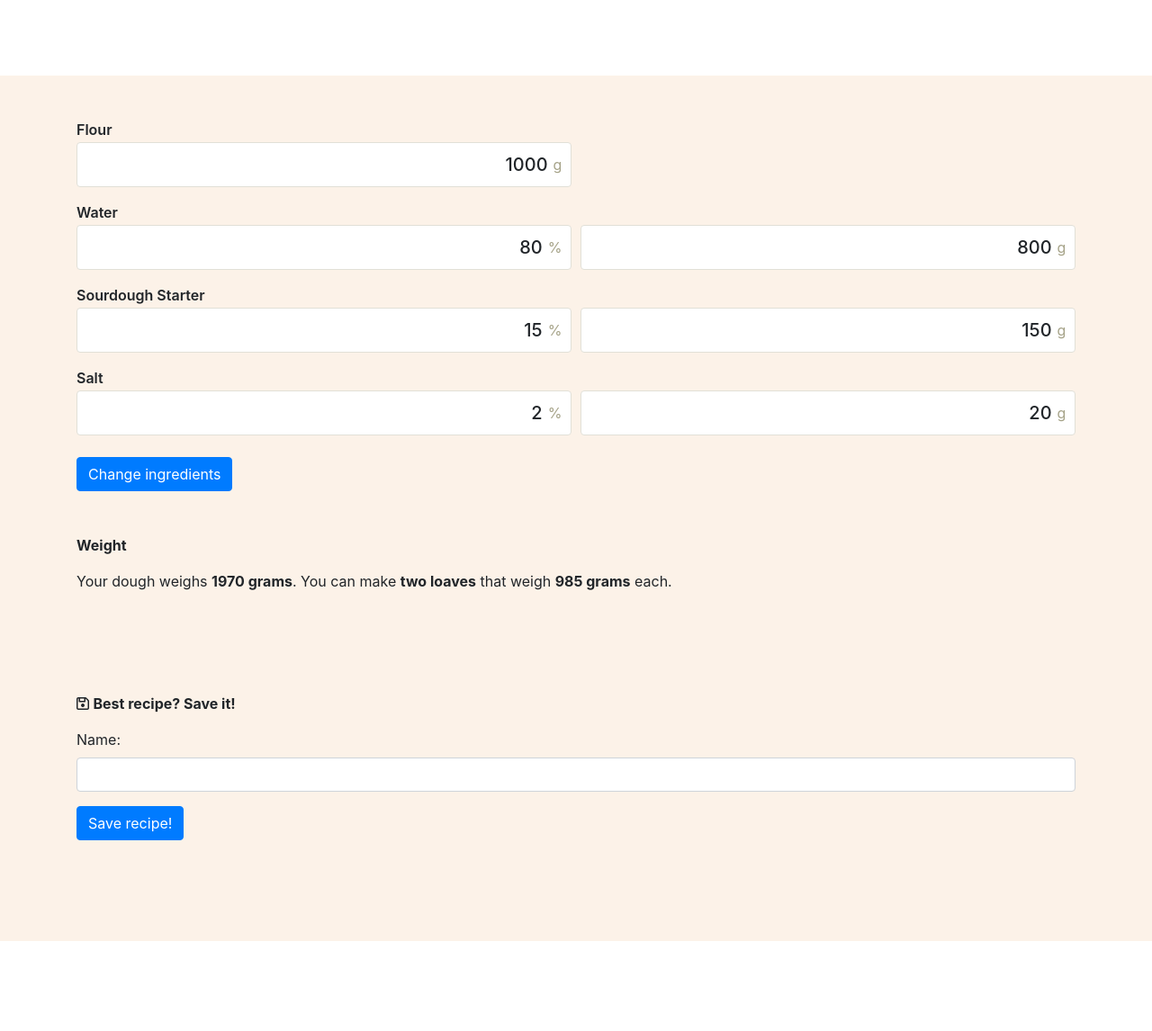
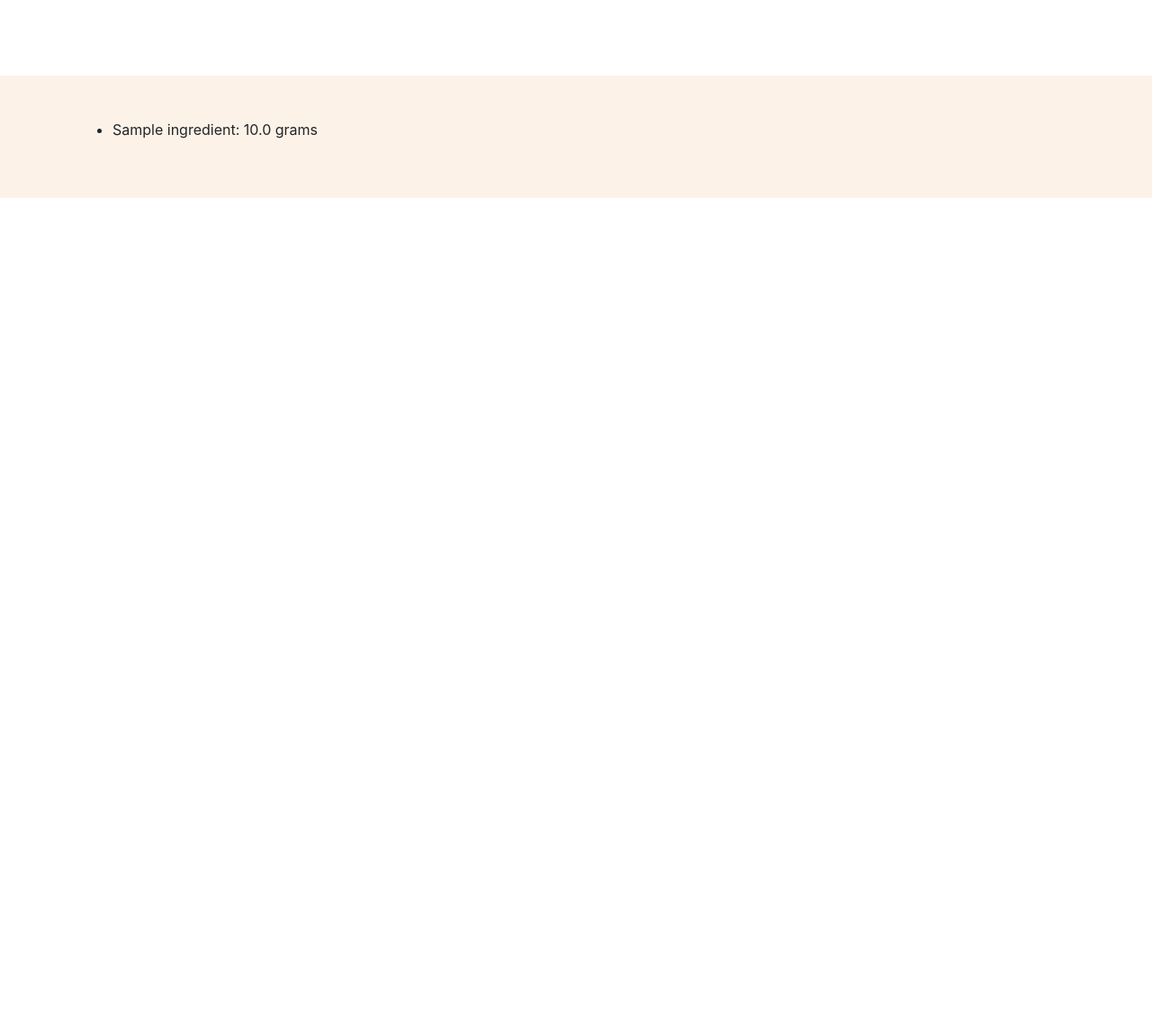
Before and after one commit to psykopotatis/sourdough-calculator, a Django app: page /recipe/1/1 in a window 1280 px wide. Shown: the part 520-1666 px from the top of the page at 90% size. After the commit the page ends 740 px from the top, so only its background shows below. Run offline with Django 3.2, Linux system fonts and the light colour scheme; tables that the repository leaves empty hold one stand-in row (values such as "Sample post"); some libraries are stand-ins or nearby versions.

Commit message:
Recipe detail: added ingredients list

```diff
--- a/sourdough/views.py
+++ b/sourdough/views.py
@@ -30,6 +30,7 @@ def detail(request, recipe_id, slug):
     recipe = get_object_or_404(Recipe, pk=recipe_id)
     context = {
         'recipe': recipe,
+        'ingredients': recipe.ingredients.all()
     }
     return render(request, 'sourdough/recipe_detail.html', context)
 
--- a/src/Calculator.js
+++ b/src/Calculator.js
@@ -251,11 +251,10 @@ class Calculator extends Component {
 
     handleSave(event) {
         console.log('handleSave');
-        console.log(this.state.ingredients);
         const ingredients = clone(this.state.ingredients);
-        console.log(ingredients);
         ingredients['flour'] = this.state.flour;
-        console.log(ingredients);
+        console.log(this.state.name);
+        console.table(ingredients);
 
         axios.post('/save', {
             name: this.state.name,
--- a/templates/sourdough/recipe_detail.html
+++ b/templates/sourdough/recipe_detail.html
@@ -26,7 +26,15 @@
 
 <div class="py-5 calculator-light">
     <div class="container">
-        <div id="root"></div>
+        <div class="row">
+            <div class="col-sm">
+<ul>
+{% for ingredient in ingredients %}
+    <li>{{ ingredient.name }}: {{ ingredient.weight }} grams</li>
+{% endfor %}
+</ul>
+            </div>
+        </div>
     </div>
 </div>
 
@@ -36,38 +44,6 @@
 <script>
     $(function () {
         console.log('ready');
-        $('.saveButton').click(function () {
-            console.log('click');
-            const data = {
-                'flour': 123
-            };
-
-            const name = $('#nameInput').val();
-            console.log(name);
-            const encodedName = encodeURIComponent(name);
-            console.log(encodedName);
-
-            const d = $('#calculatorForm').serialize() + '&name=' + encodedName;
-            console.log(d);
-
-            $.ajax({
-                url: "/save",
-                type: "POST",
-                data: d,
-
-                success: function (response) {
-                    console.log('oko');
-                    console.log(response.result);
-                    console.log(response.url);
-                    window.location.href = response.url; //relative to domain
-                },
-                error: function (response) {
-                    console.log('err');
-                    console.log(response);
-                }
-            });
-        });
     });
 </script>
-<script src="{% static 'sourdough/app.js' %}"></script>
 {% endblock %}
```
Also changed, not shown: sourdough/static/sourdough/app.js.
